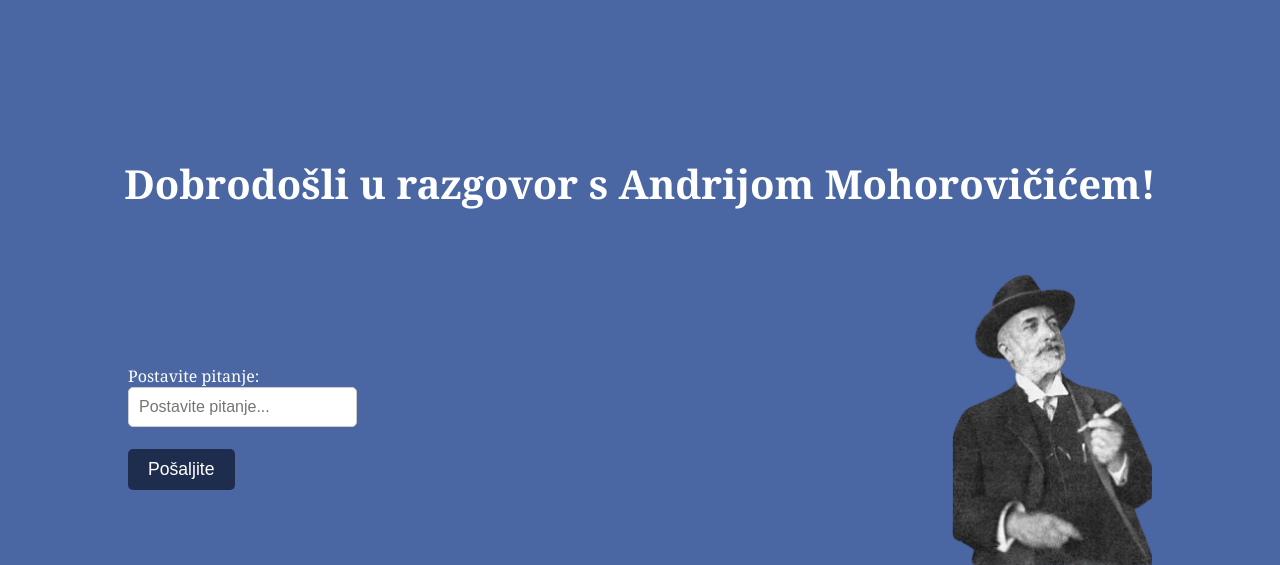
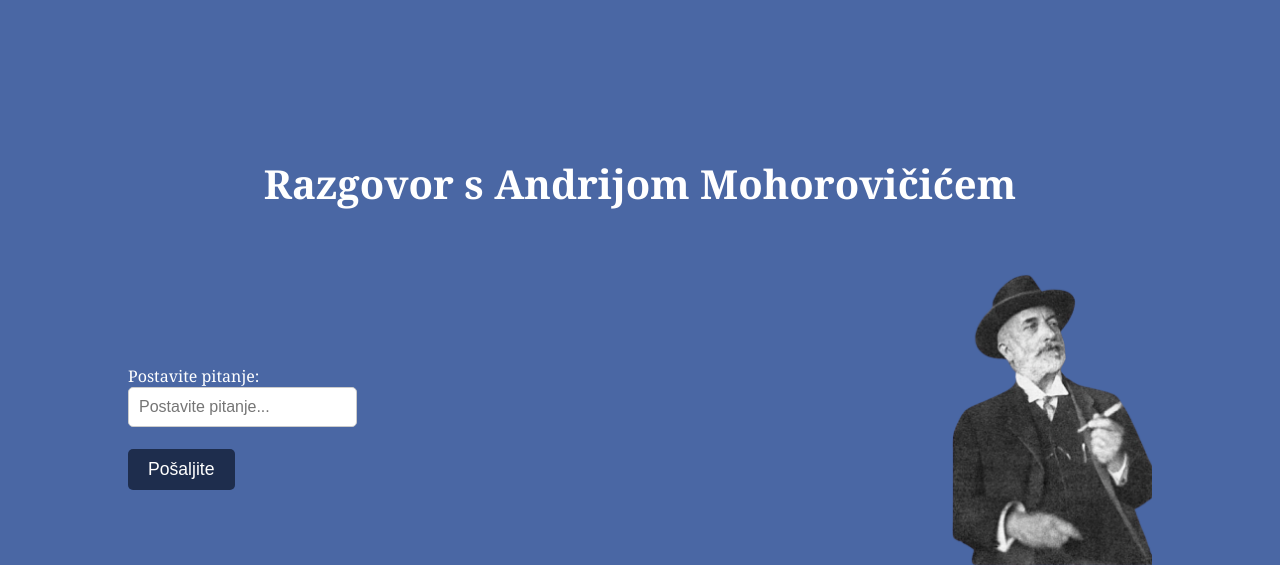
Before and after one commit to sverrrko/andrija-mohorovicic, a Flask app: page / in a window 1280 px wide. Shown: the top 565 px of the page. Run offline with Flask 3, Linux system fonts and the light colour scheme.

Commit message:
Update index.html

```diff
--- a/templates/index.html
+++ b/templates/index.html
@@ -7,7 +7,7 @@
     <link rel="stylesheet" href="static/style.css">
 </head>
 <body>
-    <h1>Dobrodošli u razgovor s Andrijom Mohorovičićem!</h1>
+    <h1>Razgovor s Andrijom Mohorovičićem</h1>
     <div class="content">
         <form method="POST">
             <label for="query">Postavite pitanje:</label><br>
@@ -19,6 +19,9 @@
     </div>
 
     {% if response %}
+    <script>
+        console.log("Andrija Mohorovičić: {{ response | tojson | safe }}");
+    </script>
     <div>
         <h3>Odgovor:</h3>
         <p><strong>Andrija Mohorovičić:</strong> {{ response }}</p>
```
